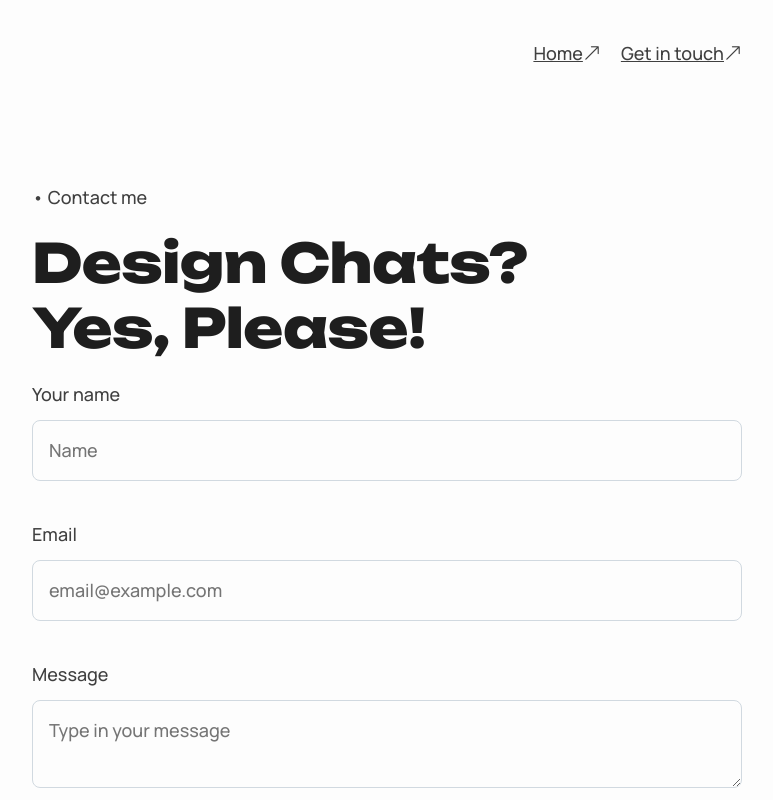
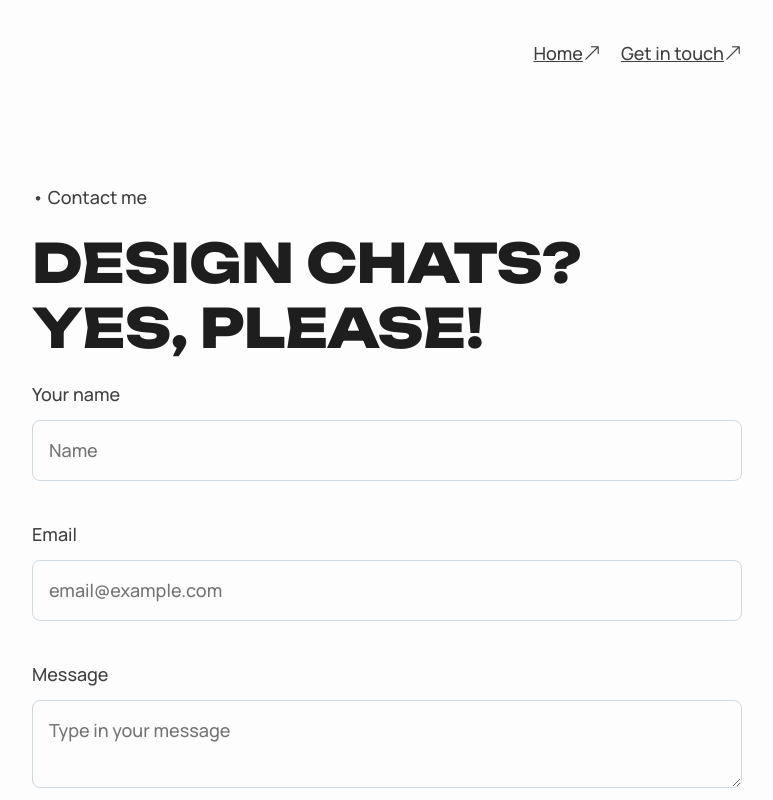
Before and after one commit to vibhr/portfolio, a plain HTML site: page contact.html in a window 1280 px wide. Shown: the top 800 px of the page, without its empty margins (253-1026 px from the left). Drawn offline with nearby package versions, Linux system fonts and the light colour scheme; a web font is replaced by a local one.

Commit message:
Update contact.html

```diff
--- a/contact.html
+++ b/contact.html
@@ -23,7 +23,7 @@
                 </div>
                 <div class="hero">
                     <p class="mute margin-tb">• Contact me</p>
-                    <h1 class="margin-tb">Design Chats?<br> Yes, Please!</h1>
+                    <h1 class="margin-tb">DESIGN CHATS?<br> YES, PLEASE!</h1>
                     <form action='success.html' method='POST' name='contact' data-netlify="true">
                         <input type='hidden' name='form-name' value='contact' />
                         <p class="margin-t mute">
```
